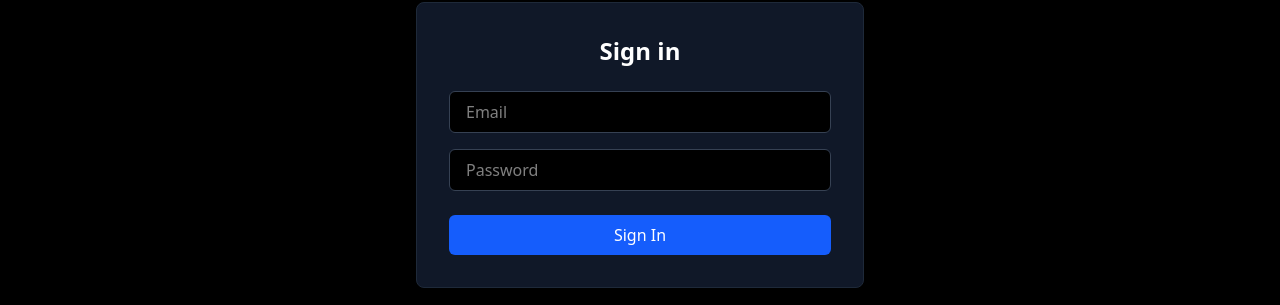
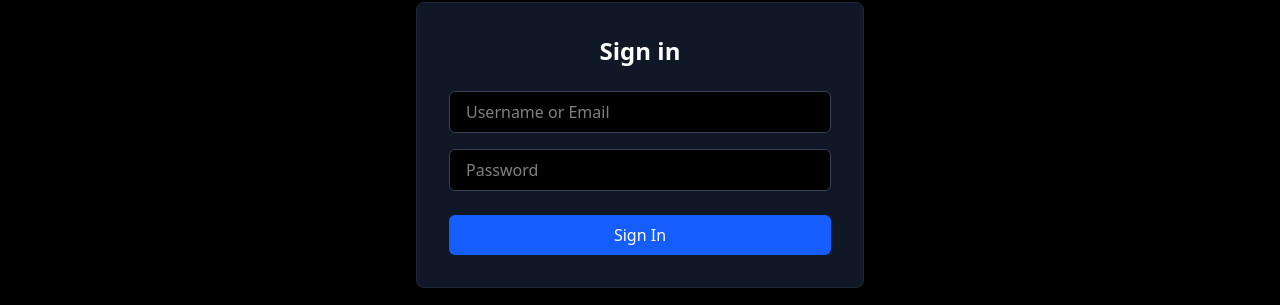
Before and after one commit to Murali9a27/youtube-clone, a React app in the folder Frontend/: page / in a window 1280 px wide. Shown: the part 314-619 px from the top of the page. Built offline with nearby package versions, Linux system fonts and the light colour scheme; the HTML template or start-up script is replaced by a standard one.

Commit message:
used state handling in login page

```diff
--- a/Frontend/src/pages/auth/Login.jsx
+++ b/Frontend/src/pages/auth/Login.jsx
@@ -1,33 +1,70 @@
+import { useState } from "react";
+
 const Login = () => {
+  // 1️⃣ State to store form data
+  const [formData, setFormData] = useState({
+    identifier: "",
+    password: ""
+  });
+
+  // 2️⃣ Handle input change
+  const handleChange = (e) => {
+    const { name, value } = e.target;
+
+    setFormData((prev) => ({
+      ...prev,
+      [name]: value
+    }));
+  };
+
+  // 3️⃣ Handle form submit
+  const handleSubmit = (e) => {
+    e.preventDefault();
+
+    console.log("Login data:", formData);
+    // later → send this to backend
+  };
+
   return (
     <div className="min-h-screen flex items-center justify-center bg-black">
-
-      {/* Card */}
       <div className="w-full max-w-md bg-gray-900 p-8 rounded-lg border border-gray-800">
 
-        {/* Title */}
         <h2 className="text-2xl font-bold text-white text-center mb-6">
           Sign in
         </h2>
 
-        {/* Email */}
+        {/* Login Form */}
+        <form onSubmit={handleSubmit}>
+
+          {/* Username or Email */}
           <input
-          type="email"
-          placeholder="Email"
+            type="text"
+            name="identifier"
+            placeholder="Username or Email"
+            value={formData.identifier}
+            onChange={handleChange}
             className="w-full mb-4 px-4 py-2 bg-black border border-gray-700 rounded-md text-white focus:outline-none focus:border-blue-500"
           />
 
           {/* Password */}
           <input
             type="password"
+            name="password"
             placeholder="Password"
+            value={formData.password}
+            onChange={handleChange}
             className="w-full mb-6 px-4 py-2 bg-black border border-gray-700 rounded-md text-white focus:outline-none focus:border-blue-500"
           />
 
           {/* Button */}
-        <button className="w-full py-2 bg-blue-600 hover:bg-blue-700 rounded-md text-white font-medium transition">
+          <button
+            type="submit"
+            className="w-full py-2 bg-blue-600 hover:bg-blue-700 rounded-md text-white font-medium transition"
+          >
             Sign In
           </button>
+
+        </form>
 
       </div>
     </div>
```
Lines whose indentation alone changed are shown as unchanged.
